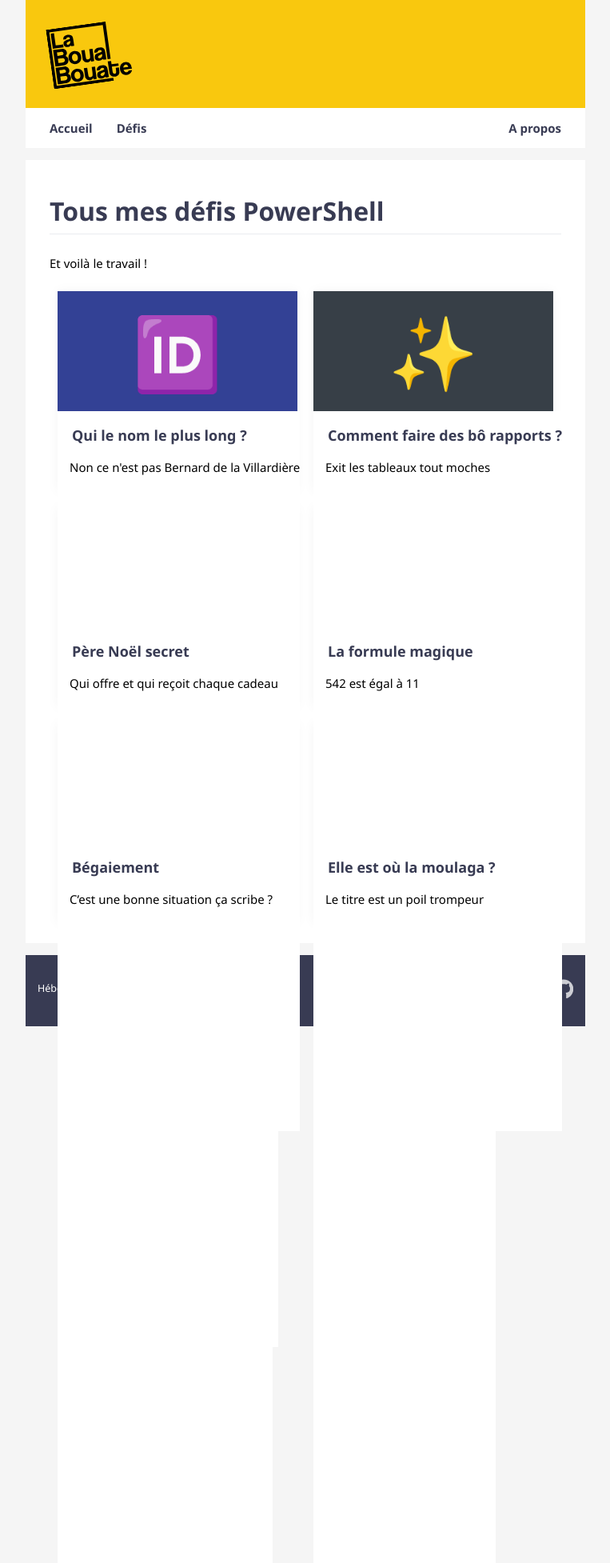
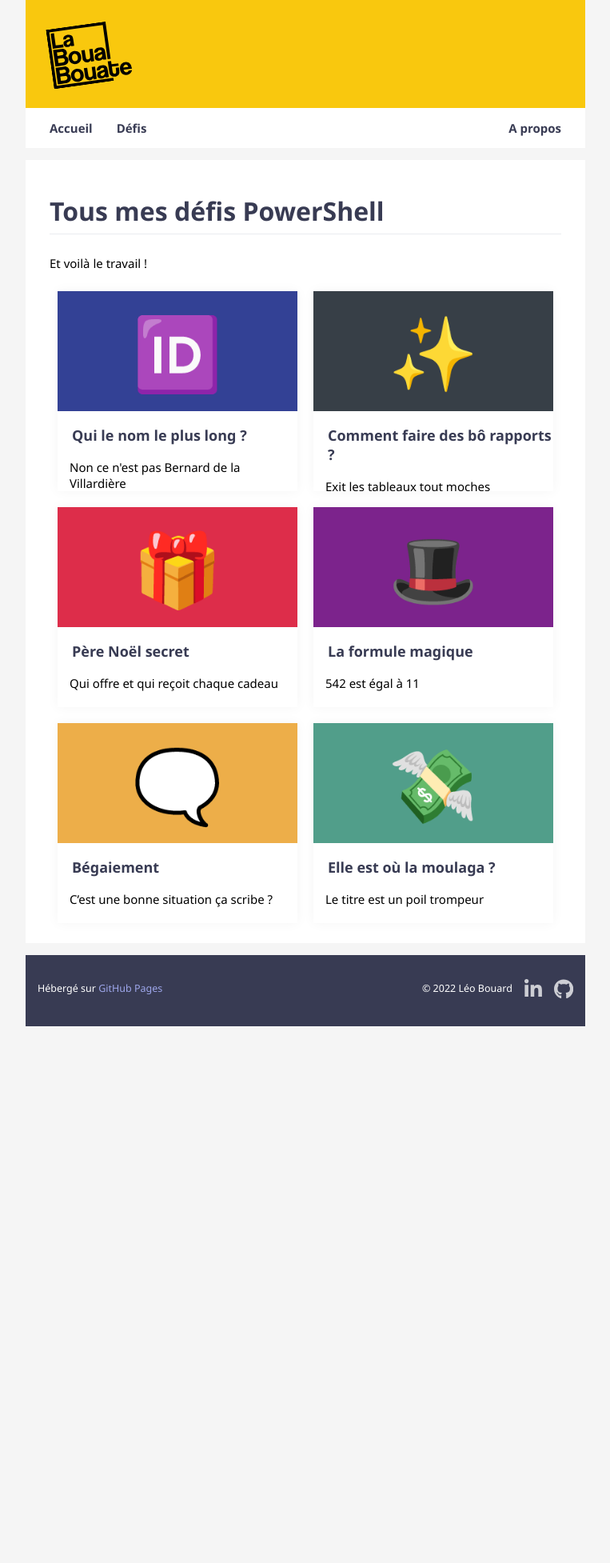
Before and after one commit to leobouard/leobouard.github.io, a Jekyll site: the page built from challenges.md, in a window 1280 px wide. Shown: the whole page at 80% size, without its empty margins (258-1021 px from the left). Built offline with Jekyll 4.4.1, drawn with Linux system fonts in a browser that asks for light colours; our own code applies the rules of GitHub Pages for plain Markdown files; after the commit the page ends 1283 px from its top, so only the background shows below that.

Commit message:
Update style.scss

```diff
--- a/assets/css/style.scss
+++ b/assets/css/style.scss
@@ -185,12 +185,11 @@
 
     .postInfo {
         background-color: #fff;
+        height: 100px;
     }
 
     .posts .postInfo {
         margin: 0;
-        position: absolute;
-        height: 100%;
     }
 
     /* --- CODE --- */
```
